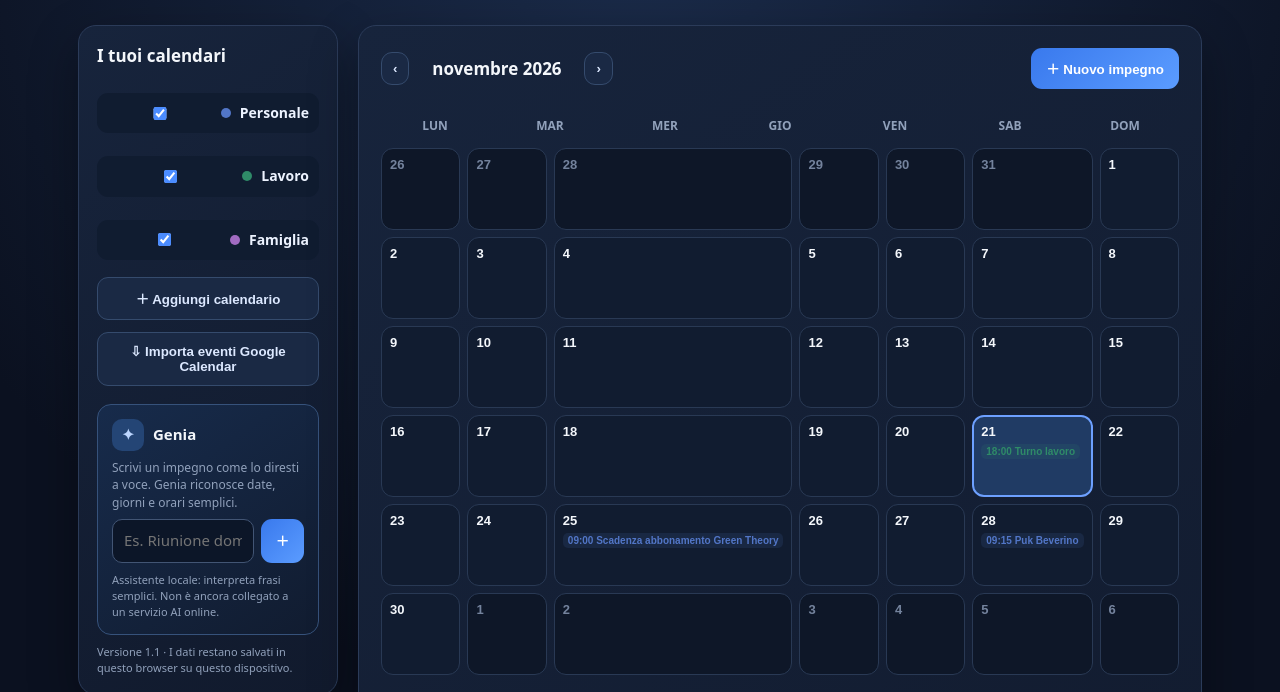
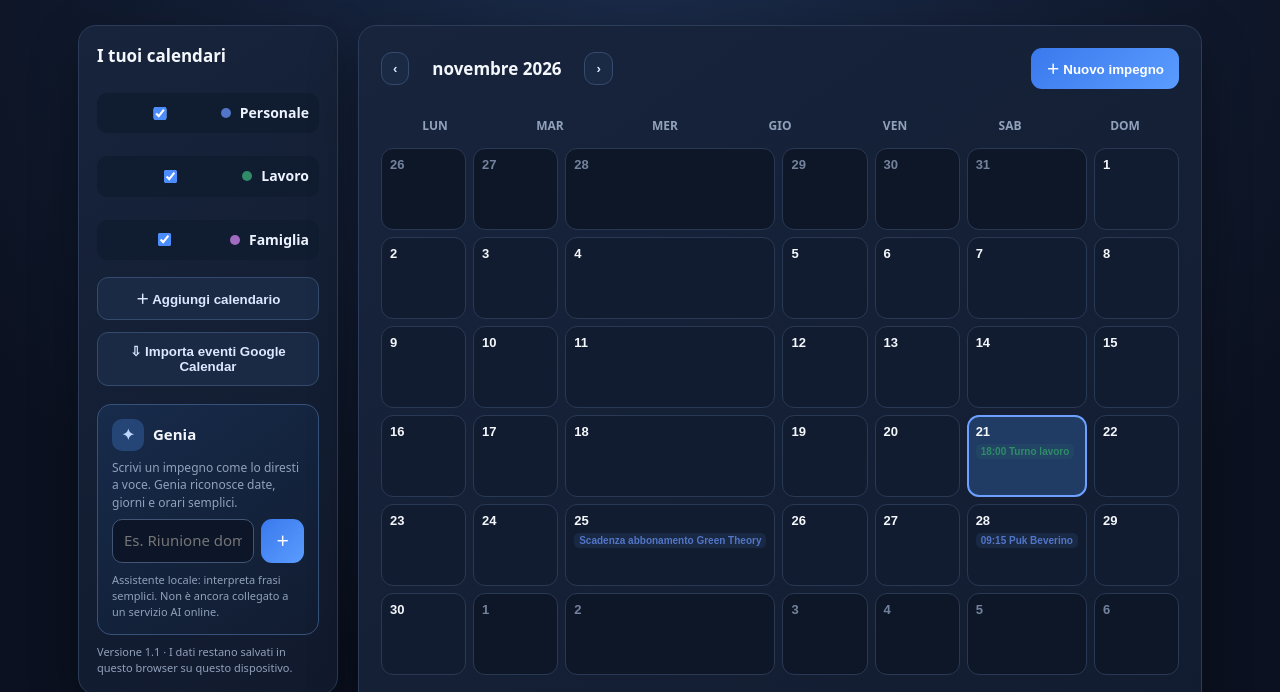
Before and after one commit to gabrielgiane/genia-calendar, a plain HTML site: page index.html in a window 1280 px wide. Both pictures are taken after a click on the button "⇩ Importa eventi Google Calendar". Shown: the part 84-776 px from the top of the page. Drawn offline with Linux system fonts and the light colour scheme.

Commit message:
Preserve all-day Google Calendar event timing

```diff
--- a/index.html
+++ b/index.html
@@ -142,7 +142,7 @@ $('addCalendar').onclick=()=>{let name=prompt('Nome del nuovo calendario:');if(!
 $('importGoogle').onclick=()=>{
  const googleEvents=[
   {id:'google-glo0knn5ljcgo5aj1ddkd2ovi4',title:'Turno lavoro',date:'2026-11-21',time:'18:00',calendarId:'work',notes:'Importato da Google Calendar'},
-  {id:'google-o11shjdus3n3m93h4u3569shko',title:'Scadenza abbonamento Green Theory',date:'2026-11-25',time:'09:00',calendarId:'personal',notes:'Importato da Google Calendar · Evento originale per l’intera giornata'},
+  {id:'google-o11shjdus3n3m93h4u3569shko',title:'Scadenza abbonamento Green Theory',date:'2026-11-25',time:'',calendarId:'personal',notes:'Importato da Google Calendar · Evento originale per l’intera giornata'},
   {id:'google-9jb6diuirua4vupjpv9qkkvets',title:'Puk Beverino',date:'2026-11-28',time:'09:15',calendarId:'personal',notes:'Importato da Google Calendar'}
  ];
  const existing=new Set(events.map(e=>e.id));
```
